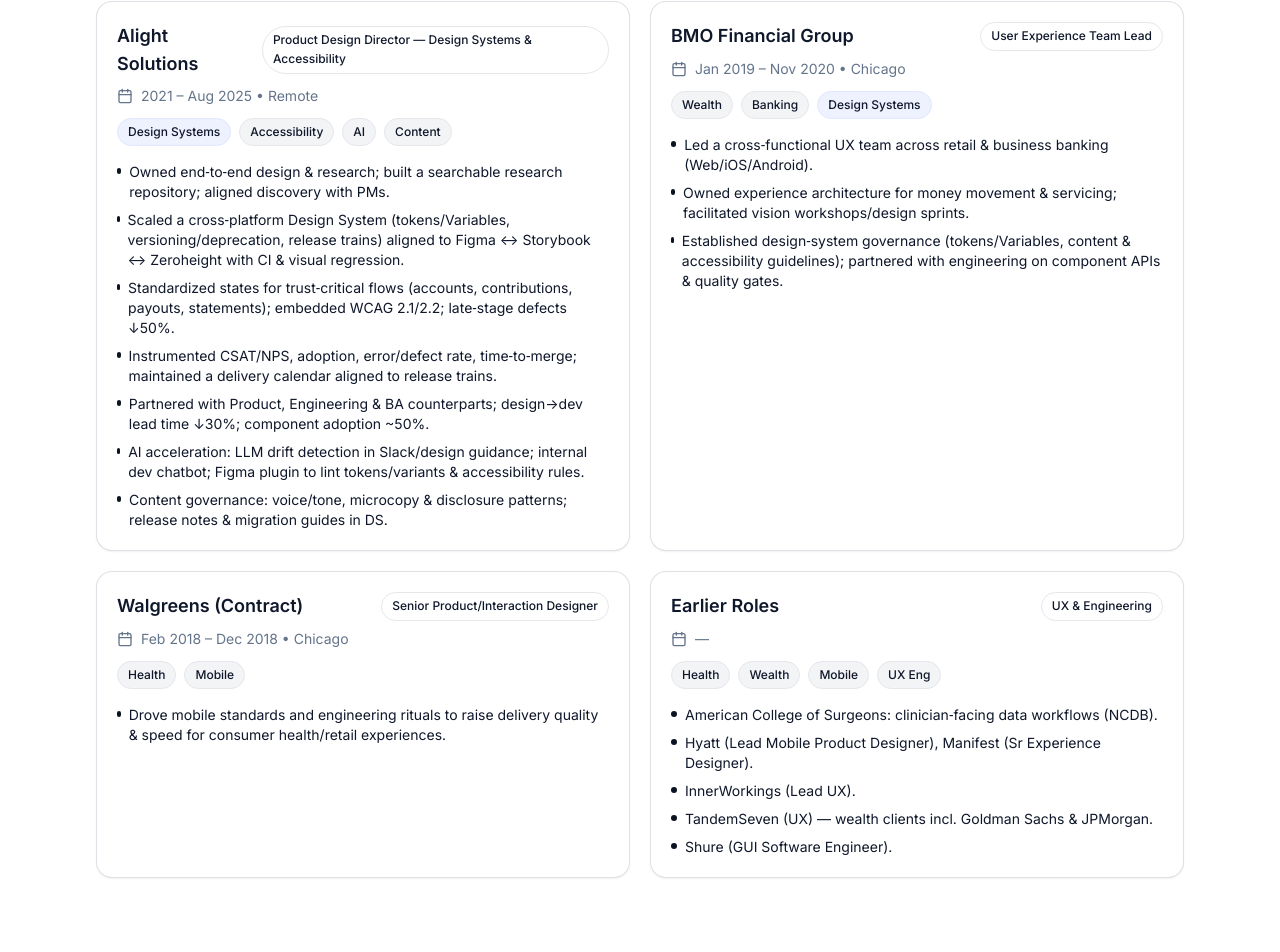
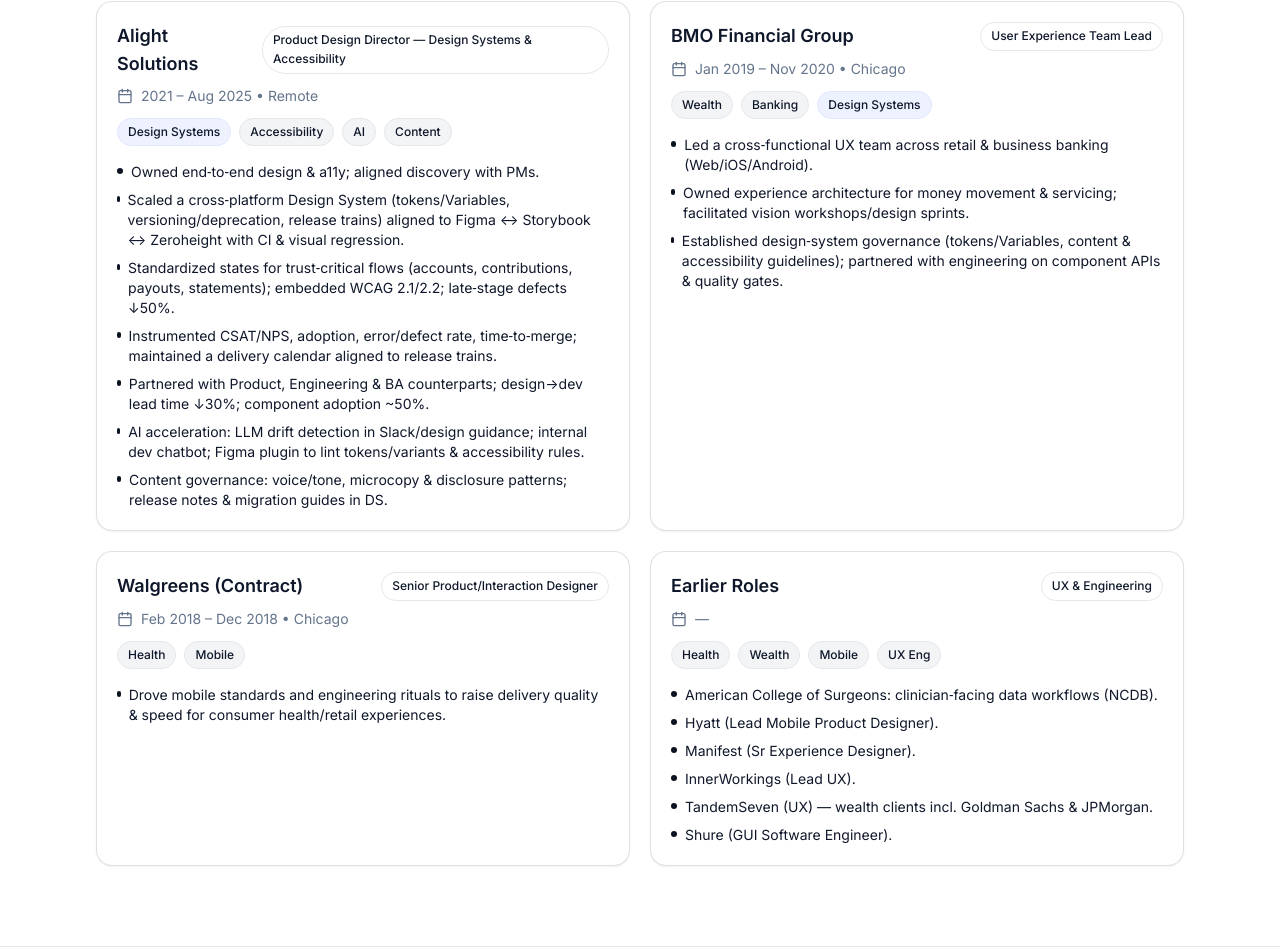
Before and after one commit to rflores-alight/Portfolio, a React (Vite) app: page / in a window 1280 px wide. Shown: the part 1352-2304 px from the top of the page. Built offline with nearby package versions, Linux system fonts and the light colour scheme.

Commit message:
updated content

```diff
--- a/src/App.jsx
+++ b/src/App.jsx
@@ -42,7 +42,7 @@
     role: "Product Design Director — Design Systems & Accessibility",
     period: "2021 – Aug 2025 • Remote",
     bullets: [
-      "Owned end‑to‑end design & research; built a searchable research repository; aligned discovery with PMs.",
+      "Owned end‑to‑end design & a11y; aligned discovery with PMs.",
       "Scaled a cross‑platform Design System (tokens/Variables, versioning/deprecation, release trains) aligned to Figma ↔ Storybook ↔ Zeroheight with CI & visual regression.",
       "Standardized states for trust‑critical flows (accounts, contributions, payouts, statements); embedded WCAG 2.1/2.2; late‑stage defects ↓50%.",
       "Instrumented CSAT/NPS, adoption, error/defect rate, time‑to‑merge; maintained a delivery calendar aligned to release trains.",
@@ -78,7 +78,8 @@
     period: "—",
     bullets: [
       "American College of Surgeons: clinician‑facing data workflows (NCDB).",
-      "Hyatt (Lead Mobile Product Designer), Manifest (Sr Experience Designer).",
+      "Hyatt (Lead Mobile Product Designer).",
+      "Manifest (Sr Experience Designer).",
       "InnerWorkings (Lead UX).",
       "TandemSeven (UX) — wealth clients incl. Goldman Sachs & JPMorgan.",
       "Shure (GUI Software Engineer).",
```
